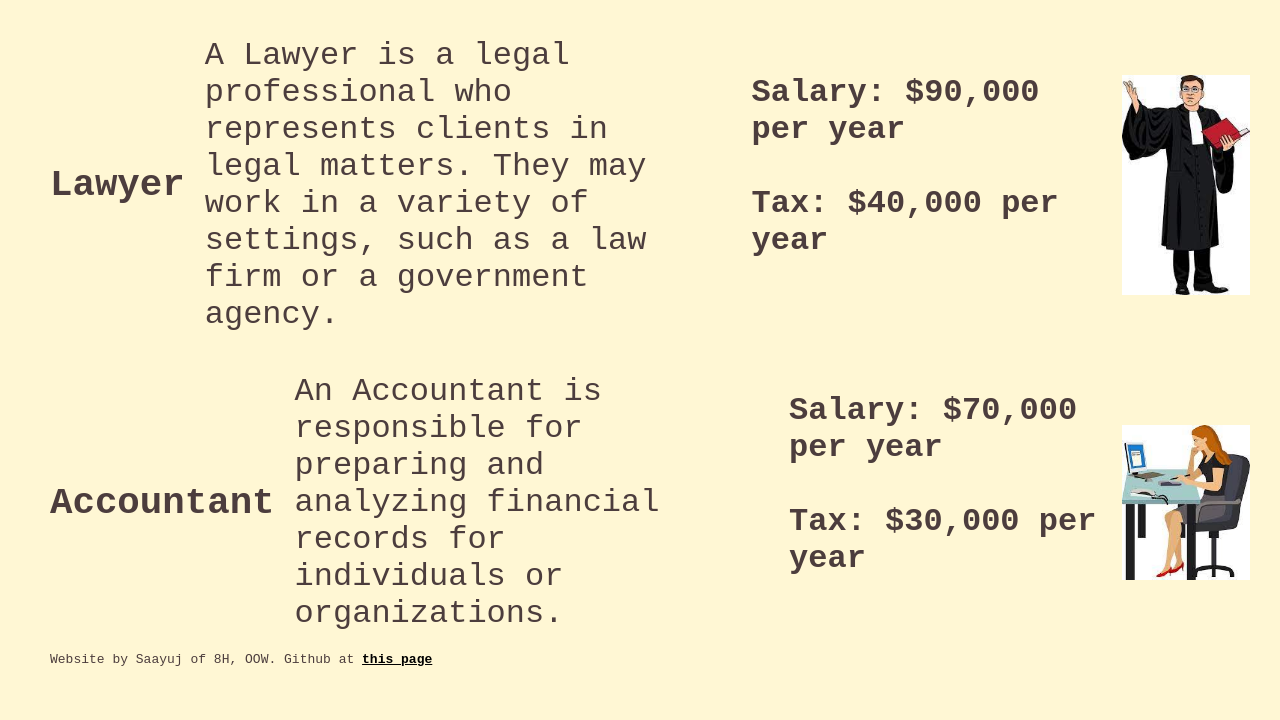
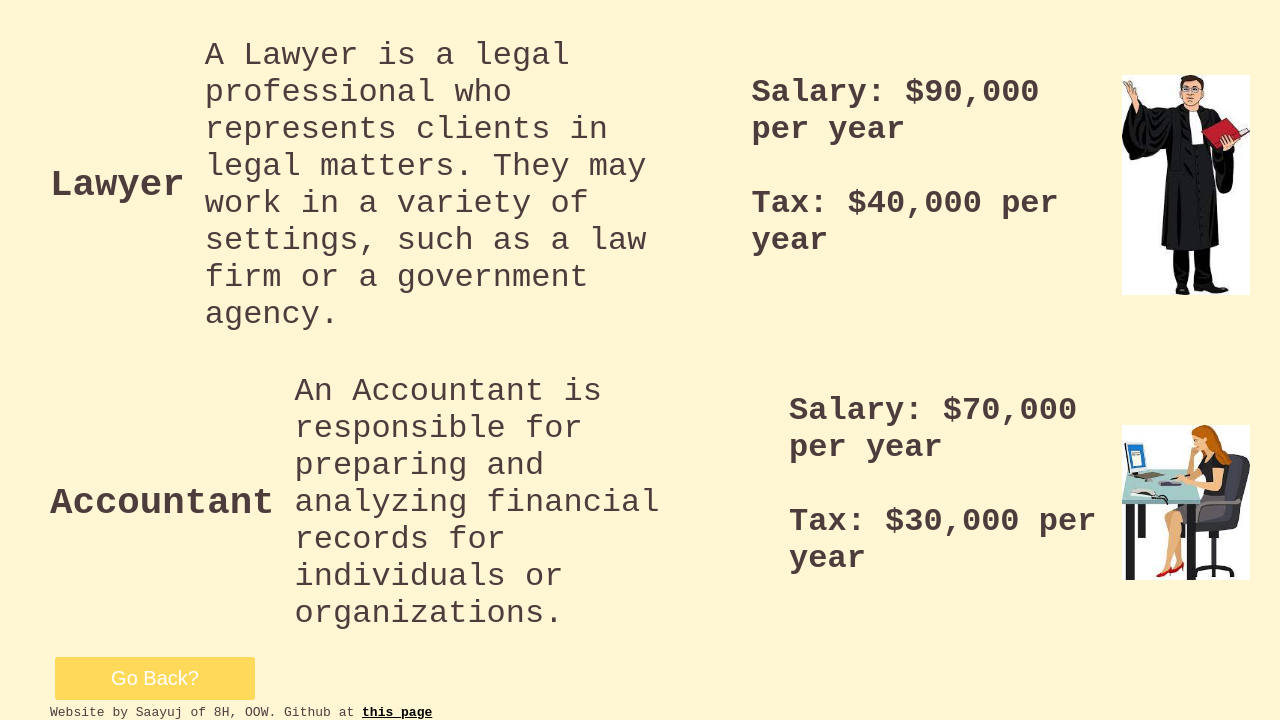
Before and after one commit to TsugikuniVi/GoGreenWeek, a website: page public/jobs.html in a window 1280 px wide. Shown: the part 2763-3483 px from the top of the page. Before the commit the page ends 3430 px from the top, so only its background shows below. Drawn offline with Linux system fonts and the light colour scheme.

Commit message:
added "Go Back?" Button

```diff
--- a/public/jobs.css
+++ b/public/jobs.css
@@ -74,6 +74,19 @@ footer a b {
   margin: 20px;
 }
 
+button {
+  background-color: #ffd95a;
+  color: white;
+  border: none;
+  border-radius: 3px;
+  font-size: 20px;
+  padding: 10px;
+  width: 200px;
+  transition: all 0.5s;
+  cursor: pointer;
+  margin: 5px;
+}
+
 @media (max-width: 600px) {
   body {
     font-size: 80%; /* Further reduce font size for better readability */
--- a/public/jobs.html
+++ b/public/jobs.html
@@ -135,6 +135,7 @@
       </ul>
       <img src="imgs/accountant left.jpeg" alt="Accountant" />
     </div>
+    <button onclick="location.href = '/ ';">Go Back?</button>
 
     <footer>
       Website by Saayuj of 8H, OOW. Github at
```
Also changed, not shown: public/exam.html (+1 -0 lines).
